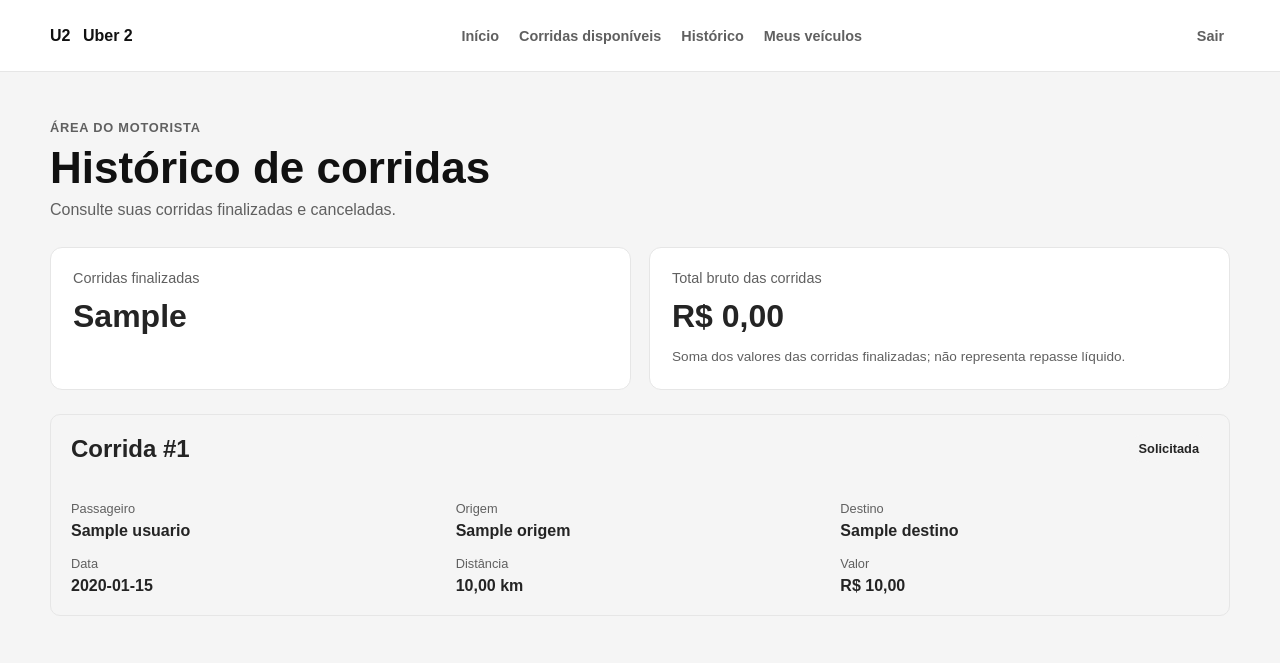
After one commit to IJCC06/uber2-projeto, a Flask app: template templates/motoristas/historico_corridas.html in a window 1280 px wide. The commit adds this page. Shown: the top 663 px of the page. Run offline with Flask 3, Linux system fonts and the light colour scheme; the template is opened without the code that fills it: most values are stand-ins (such as "Sample title", 1, 10 or a date in 2020).

Commit message:
Adiciona histórico de corridas do motorista
Co-authored-by: Copilot <223556219+Copilot@users.noreply.github.com>

```diff
--- a/static/css/home_motorista.css
+++ b/static/css/home_motorista.css
@@ -220,6 +220,53 @@ h1 {
 
 .panel {
     padding: 24px;
+}
+
+.driver-history-summary {
+    display: grid;
+    grid-template-columns: repeat(2, minmax(0, 1fr));
+    gap: 18px;
+    margin-bottom: 24px;
+}
+
+.driver-history-summary .summary-card {
+    display: grid;
+    gap: 12px;
+    align-content: start;
+    padding: 22px;
+    background: var(--white);
+    border: 1px solid var(--gray-200);
+    border-radius: 12px;
+}
+
+.driver-history-summary .summary-label {
+    color: var(--gray-600);
+    font-size: 0.9rem;
+}
+
+.driver-history-summary strong {
+    font-size: 2rem;
+}
+
+.history-note {
+    color: var(--gray-600);
+    font-size: 0.85rem;
+    line-height: 1.45;
+}
+
+.driver-history-list {
+    display: grid;
+    gap: 14px;
+}
+
+.ride-status.status-finalizada {
+    background: var(--green-bg);
+    color: var(--green);
+}
+
+.ride-status.status-cancelada {
+    background: var(--red-bg);
+    color: var(--red);
 }
 
 .ratings-panel {
@@ -621,6 +668,10 @@ button:focus-visible {
         grid-template-columns: 1fr;
     }
 
+    .driver-history-summary {
+        grid-template-columns: 1fr;
+    }
+
     .vehicle-form .primary-action {
         width: 100%;
     }
--- a/templates/includes/header_motorista.html
+++ b/templates/includes/header_motorista.html
@@ -12,6 +12,10 @@
            {% if request.endpoint == 'motoristas.corridas_disponiveis' %}class="active" aria-current="page"{% endif %}>
             Corridas disponíveis
         </a>
+        <a href="{{ url_for('motoristas.historico_corridas') }}"
+           {% if request.endpoint == 'motoristas.historico_corridas' %}class="active" aria-current="page"{% endif %}>
+            Histórico
+        </a>
         <a href="{{ url_for('motoristas.meus_veiculos') }}"
            {% if request.endpoint == 'motoristas.meus_veiculos' %}class="active" aria-current="page"{% endif %}>
             Meus veículos
--- /dev/null
+++ b/templates/motoristas/historico_corridas.html
@@ -0,0 +1,92 @@
+<!doctype html>
+<html lang="pt-BR">
+<head>
+    <meta charset="utf-8">
+    <meta name="viewport" content="width=device-width, initial-scale=1">
+    <title>Histórico de corridas | Uber 2</title>
+    <link rel="stylesheet" href="{{ url_for('static', filename='css/home_motorista.css') }}">
+</head>
+<body>
+    {% include "includes/header_motorista.html" %}
+
+    <main class="page-content">
+        <section class="welcome" aria-labelledby="history-title">
+            <div>
+                <p class="eyebrow">Área do motorista</p>
+                <h1 id="history-title">Histórico de corridas</h1>
+                <p>Consulte suas corridas finalizadas e canceladas.</p>
+            </div>
+        </section>
+
+        <section class="driver-history-summary" aria-label="Resumo das corridas">
+            <article class="summary-card">
+                <span class="summary-label">Corridas finalizadas</span>
+                <strong>{{ corridas_finalizadas }}</strong>
+            </article>
+            <article class="summary-card">
+                <span class="summary-label">Total bruto das corridas</span>
+                <strong>R$ {{ "%.2f"|format(total_recebido)|replace(".", ",") }}</strong>
+                <span class="history-note">Soma dos valores das corridas finalizadas; não representa repasse líquido.</span>
+            </article>
+        </section>
+
+        {% if corridas %}
+            <section class="driver-history-list" aria-label="Corridas anteriores">
+                {% for corrida in corridas %}
+                    <article class="ride-card">
+                        <div class="ride-card-header">
+                            <h2>Corrida #{{ corrida.id }}</h2>
+                            <span class="ride-status status-{{ corrida.status|lower|replace(' ', '-') }}">
+                                {{ corrida.status }}
+                            </span>
+                        </div>
+
+                        <dl class="ride-details">
+                            <div>
+                                <dt>Passageiro</dt>
+                                <dd>{{ corrida.usuario }}</dd>
+                            </div>
+                            <div>
+                                <dt>Origem</dt>
+                                <dd>{{ corrida.origem }}</dd>
+                            </div>
+                            <div>
+                                <dt>Destino</dt>
+                                <dd>{{ corrida.destino }}</dd>
+                            </div>
+                            <div>
+                                <dt>Data</dt>
+                                <dd>{{ corrida.data_hora.strftime("%d/%m/%Y às %H:%M") }}</dd>
+                            </div>
+                            {% if corrida.distancia_km is not none %}
+                                <div>
+                                    <dt>Distância</dt>
+                                    <dd>{{ "%.2f"|format(corrida.distancia_km)|replace(".", ",") }} km</dd>
+                                </div>
+                            {% endif %}
+                            <div>
+                                <dt>Valor</dt>
+                                <dd>
+                                    {% if corrida.valor is not none %}
+                                        R$ {{ "%.2f"|format(corrida.valor)|replace(".", ",") }}
+                                    {% else %}
+                                        Não definido
+                                    {% endif %}
+                                </dd>
+                            </div>
+                        </dl>
+                    </article>
+                {% endfor %}
+            </section>
+        {% else %}
+            <section class="panel empty-state">
+                <h2>Nenhuma corrida anterior</h2>
+                <p>As corridas finalizadas ou canceladas aparecerão aqui.</p>
+                <a class="secondary-action" href="{{ url_for('motoristas.corridas_disponiveis') }}">
+                    Consultar corridas disponíveis
+                </a>
+            </section>
+        {% endif %}
+    </main>
+</body>
+</html>
```
Also changed, not shown: blueprints/motoristas.py (+77 -0 lines), docs/ARQUITETURA-V2.md (+1 -0 lines), README.md.
